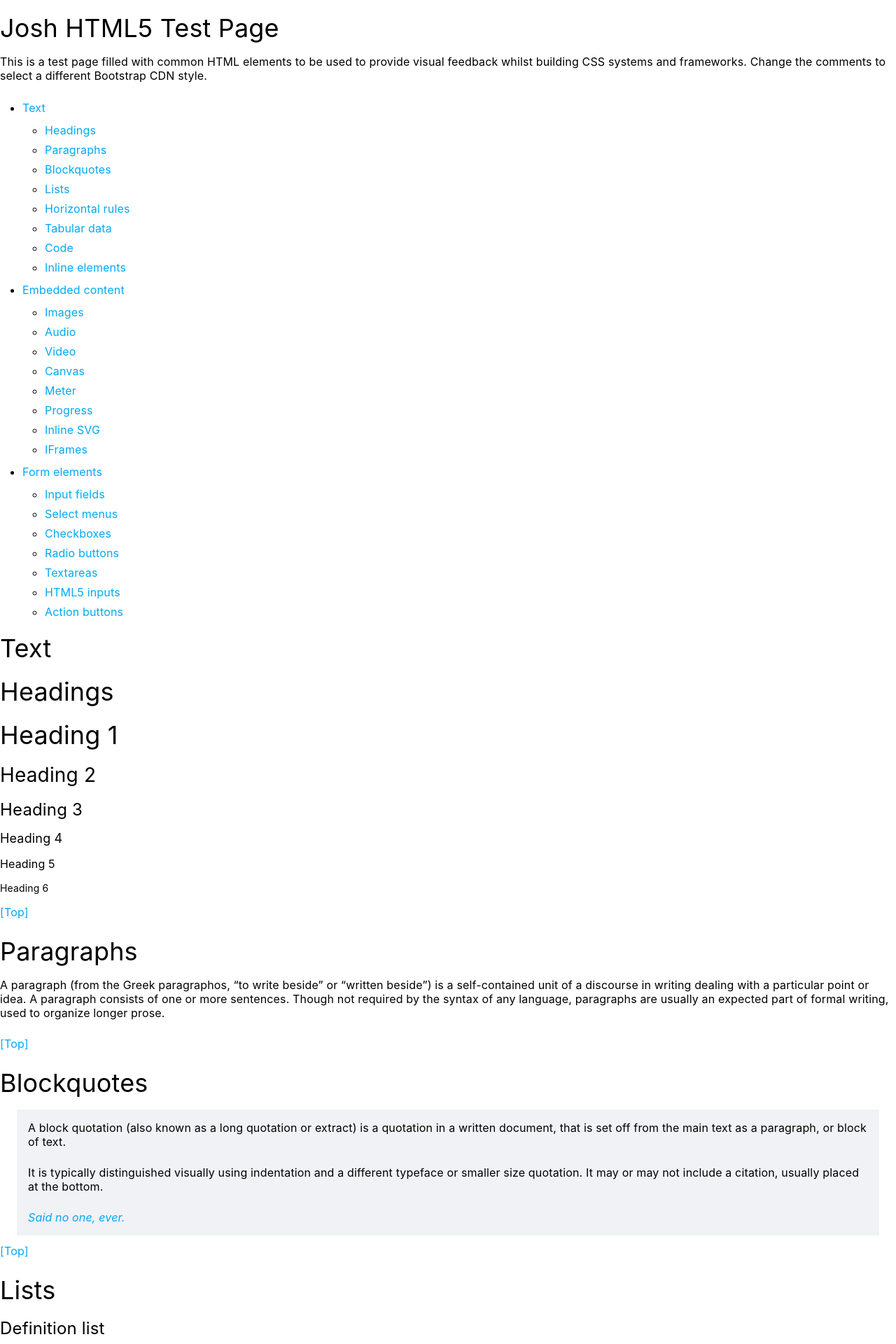
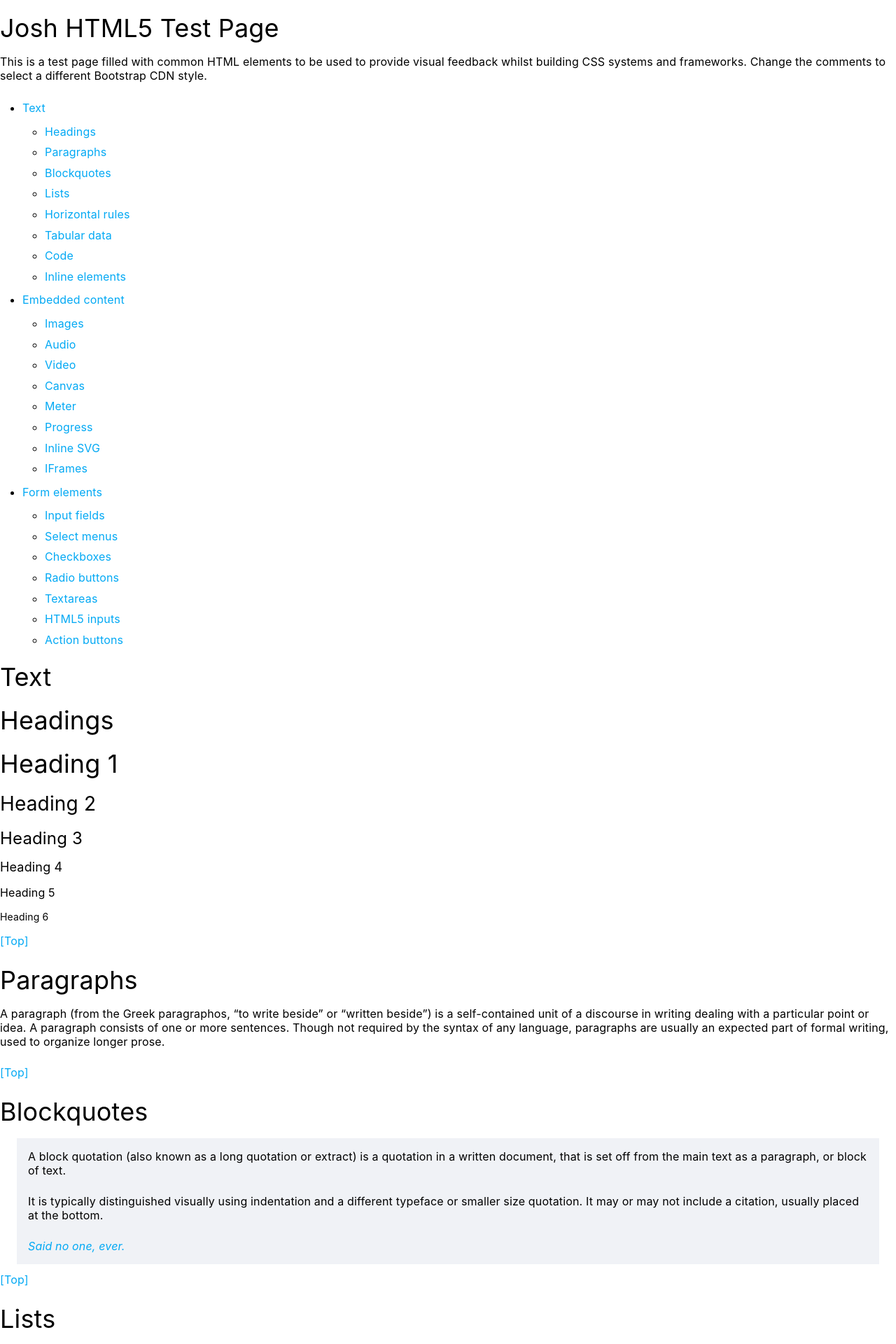
Before and after one commit to opnay/opnay.github.io, a Jekyll site: the page test.html, which Jekyll copies as it is, in a window 1280 px wide. Shown: the top 1920 px of the page at 70% size. Built offline with Jekyll 4.4.1, drawn with Linux system fonts in a browser that asks for light colours; nearby versions of some CDN libraries.

Commit message:
css/default: Set all line-height 1.6
Signed-off-by: Kim In Seop <opnayn@gmail.com>

```diff
--- a/css/default.css
+++ b/css/default.css
@@ -31,14 +31,14 @@
 
 ol, ul {margin:16px 0; padding-left:32px;}
 ol ol, ol ul, ul ul, ul ol {margin:8px 0;}
-li {margin:0 0 4px; line-height:1.5;}
+li {margin:0 0 4px; line-height:1.6;}
 
 hr {margin:16px 0; border:none; border-top:1px solid rgba(0,0,0,0.12);}
 
 fieldset {border:0;}
 
 table {margin:16px auto; border-spacing:0;}
-th, td {padding:4px 12px; line-height:1.5; font-size:0.9em;}
+th, td {padding:4px 12px; line-height:1.6; font-size:0.9em;}
 th {background:#EEE;}
 
 blockquote {background:#f0f2f6; margin:12px 24px; padding:16px;}
```
